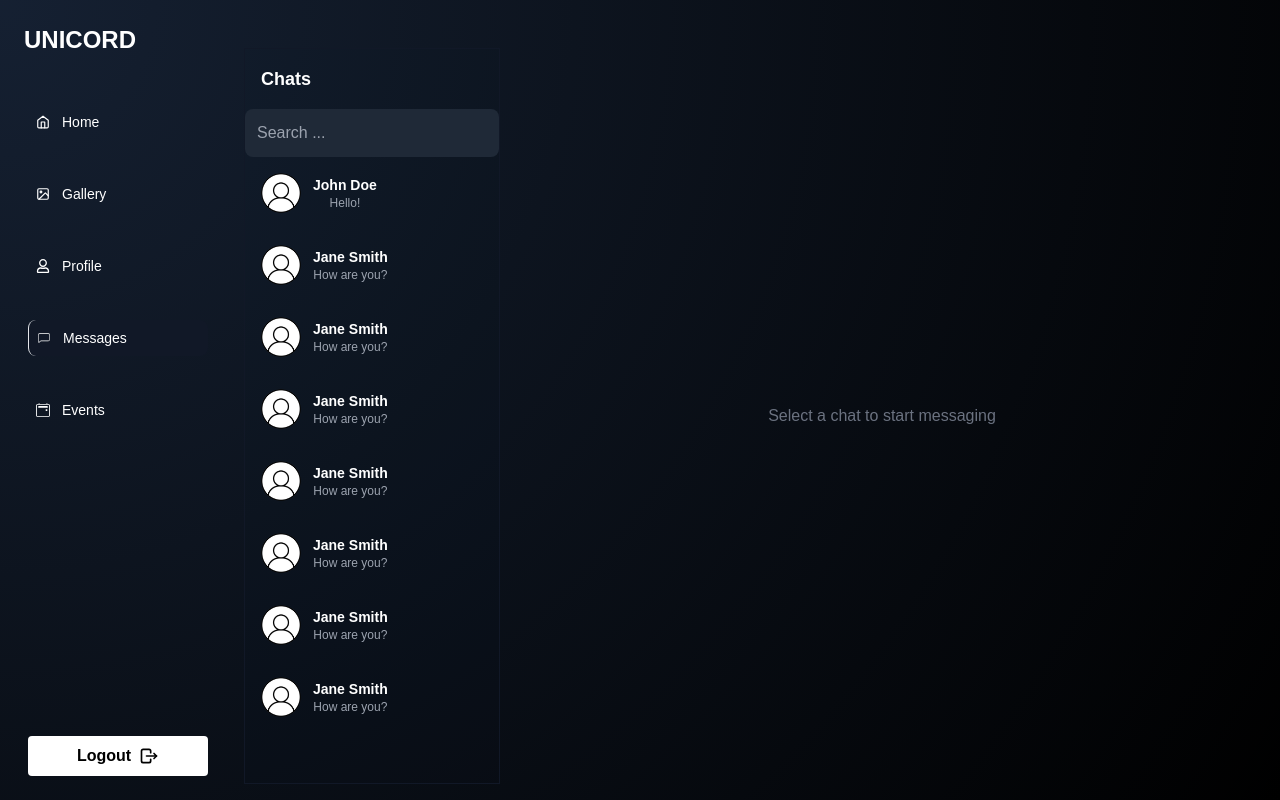
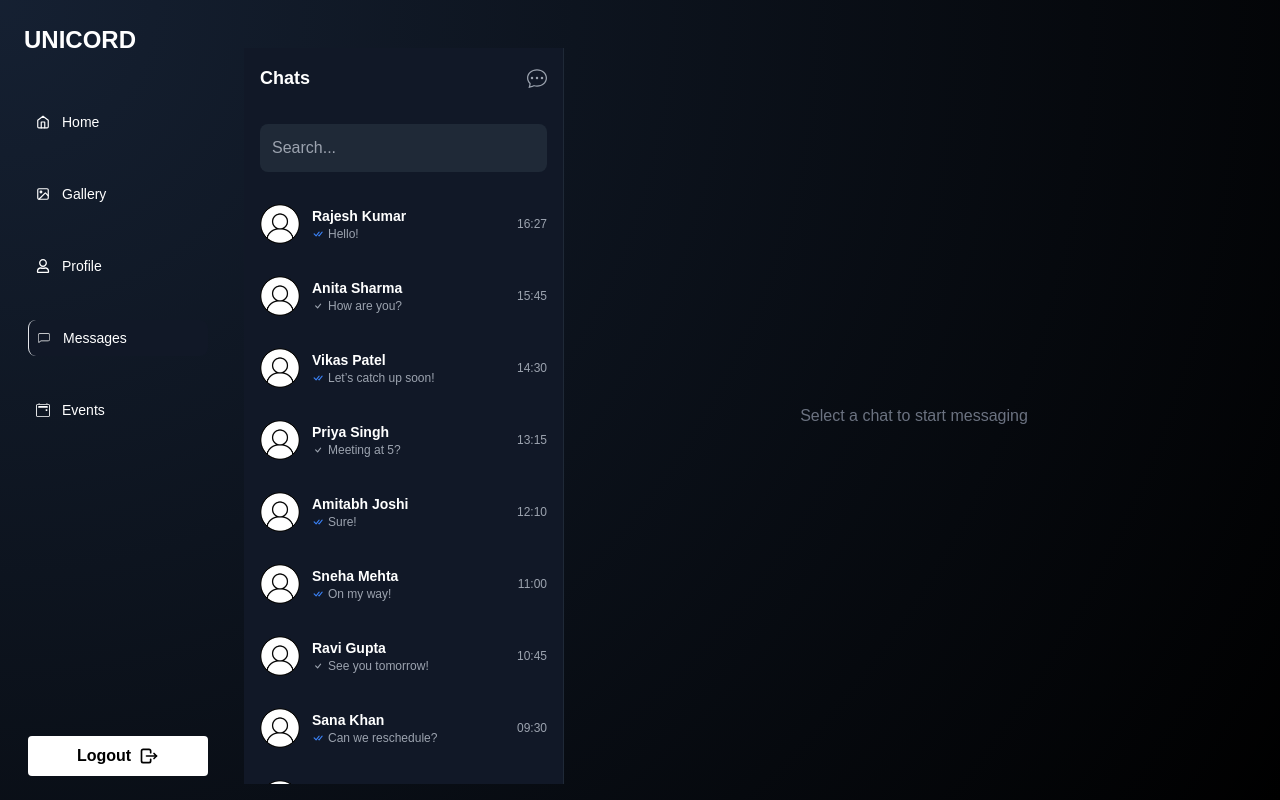
Before and after one commit to Ankitjnvynr/unicode, a Next.js app: page /dashboard/messages in a window 1280 px wide. Built offline with nearby package versions, Linux system fonts and the light colour scheme.

Commit message:
chatbox sidebar

```diff
--- a/src/components/chatComps/ChatContainer.jsx
+++ b/src/components/chatComps/ChatContainer.jsx
@@ -7,16 +7,19 @@ import ChatWindow from './ChatWindow';
 const ChatContainer = () => {
   const [activeChatId, setActiveChatId] = useState(null);
   const [chats] = useState([
-    { id: 1, name: 'John Doe', avatar: '/user/userdefault.png', lastMessage: 'Hello!' },
-    { id: 2, name: 'Jane Smith', avatar: '/user/userdefault.png', lastMessage: 'How are you?' },
-    { id: 3, name: 'Jane Smith', avatar: '/user/userdefault.png', lastMessage: 'How are you?' },
-    { id: 4, name: 'Jane Smith', avatar: '/user/userdefault.png', lastMessage: 'How are you?' },
-    { id: 5, name: 'Jane Smith', avatar: '/user/userdefault.png', lastMessage: 'How are you?' },
-    { id: 6, name: 'Jane Smith', avatar: '/user/userdefault.png', lastMessage: 'How are you?' },
-    { id: 7, name: 'Jane Smith', avatar: '/user/userdefault.png', lastMessage: 'How are you?' },
-    { id: 8, name: 'Jane Smith', avatar: '/user/userdefault.png', lastMessage: 'How are you?' },
+    { id: 1, name: 'Rajesh Kumar', avatar: '/user/userdefault.png', lastMessage: 'Hello!', time: '16:27', seen: true },
+    { id: 2, name: 'Anita Sharma', avatar: '/user/userdefault.png', lastMessage: 'How are you?', time: '15:45', seen: false },
+    { id: 3, name: 'Vikas Patel', avatar: '/user/userdefault.png', lastMessage: 'Let’s catch up soon!', time: '14:30', seen: true },
+    { id: 4, name: 'Priya Singh', avatar: '/user/userdefault.png', lastMessage: 'Meeting at 5?', time: '13:15', seen: false },
+    { id: 5, name: 'Amitabh Joshi', avatar: '/user/userdefault.png', lastMessage: 'Sure!', time: '12:10', seen: true },
+    { id: 6, name: 'Sneha Mehta', avatar: '/user/userdefault.png', lastMessage: 'On my way!', time: '11:00', seen: true },
+    { id: 7, name: 'Ravi Gupta', avatar: '/user/userdefault.png', lastMessage: 'See you tomorrow!', time: '10:45', seen: false },
+    { id: 8, name: 'Sana Khan', avatar: '/user/userdefault.png', lastMessage: 'Can we reschedule?', time: '09:30', seen: true },
+    { id: 9, name: 'Manoj Verma', avatar: '/user/userdefault.png', lastMessage: 'Got it, thanks!', time: '08:50', seen: false },
+    { id: 10, name: 'Pooja Iyer', avatar: '/user/userdefault.png', lastMessage: 'Let’s discuss.', time: '07:25', seen: true },
+  ]);
 
-  ]);
+
   const [messages, setMessages] = useState([
     { sender: 'user', text: 'Hello, John!' },
     { sender: 'friend', text: 'Hey there!' },
--- a/src/components/chatComps/ChatSidebar.jsx
+++ b/src/components/chatComps/ChatSidebar.jsx
@@ -1,28 +1,62 @@
-import React from 'react';
+import React, { useState } from 'react';
+import { BsCheck, BsCheckAll, BsChatDots } from 'react-icons/bs'; // Import single, double tick, and new chat icons
 
 const ChatSidebar = ({ chats, onSelectChat }) => {
+  const [searchTerm, setSearchTerm] = useState('');
+
+  // Function to handle search input
+  const handleSearchChange = (e) => {
+    setSearchTerm(e.target.value);
+  };
+
+  // Filtered chats based on search term
+  const filteredChats = chats.filter(chat =>
+    chat.name.toLowerCase().includes(searchTerm.toLowerCase())
+  );
+
   return (
-    <div className="w-64 border border-gray-900 h-full flex flex-col bg-gray-900/5 text-white">
-      <h2 className="text-lg font-semibold p-4">Chats</h2>
-      <div className="inputBox">
-        <input className='bg-gray-800 p-3 w-full rounded-lg' placeholder='Search ...' type="text" />
+    <div className="w-80 border-r border-gray-800 h-full flex flex-col bg-gray-900 text-white">
+      <h2 className="text-lg font-semibold p-4 flex justify-between items-center">
+        Chats
+        <button className="text-gray-400 hover:text-white">
+          <BsChatDots size={20} />
+        </button>
+      </h2>
+
+      <div className="p-4">
+        <input
+          type="text"
+          value={searchTerm}
+          onChange={handleSearchChange}
+          placeholder="Search..."
+          className="bg-gray-800 p-3 w-full rounded-lg placeholder-gray-400 text-white focus:outline-none"
+        />
       </div>
+
       <div className="overflow-y-auto flex-1">
-        {chats.map((chat) => (
+        {filteredChats.map((chat) => (
           <button
             key={chat.id}
             onClick={() => onSelectChat(chat.id)}
-            className="flex items-center p-4  hover:bg-gray-800 w-full"
+            className="flex items-center p-4 hover:bg-gray-800 w-full"
           >
             <img
               src={chat.avatar}
               alt={`${chat.name}'s avatar`}
               className="w-10 h-10 rounded-full mr-3"
             />
-            <div>
+            <div className="flex-1 text-left">
               <h3 className="text-sm font-semibold">{chat.name}</h3>
-              <p className="text-xs text-gray-400 truncate">{chat.lastMessage}</p>
+              <p className="text-xs text-gray-400 truncate flex items-center">
+                {chat.seen ? (
+                  <BsCheckAll className="mr-1 text-blue-500" /> // Double tick for seen
+                ) : (
+                  <BsCheck className="mr-1 text-gray-400" /> // Single tick for unread
+                )}
+                {chat.lastMessage}
+              </p>
             </div>
+            <span className="text-xs text-gray-400">{chat.time}</span>
           </button>
         ))}
       </div>
```
